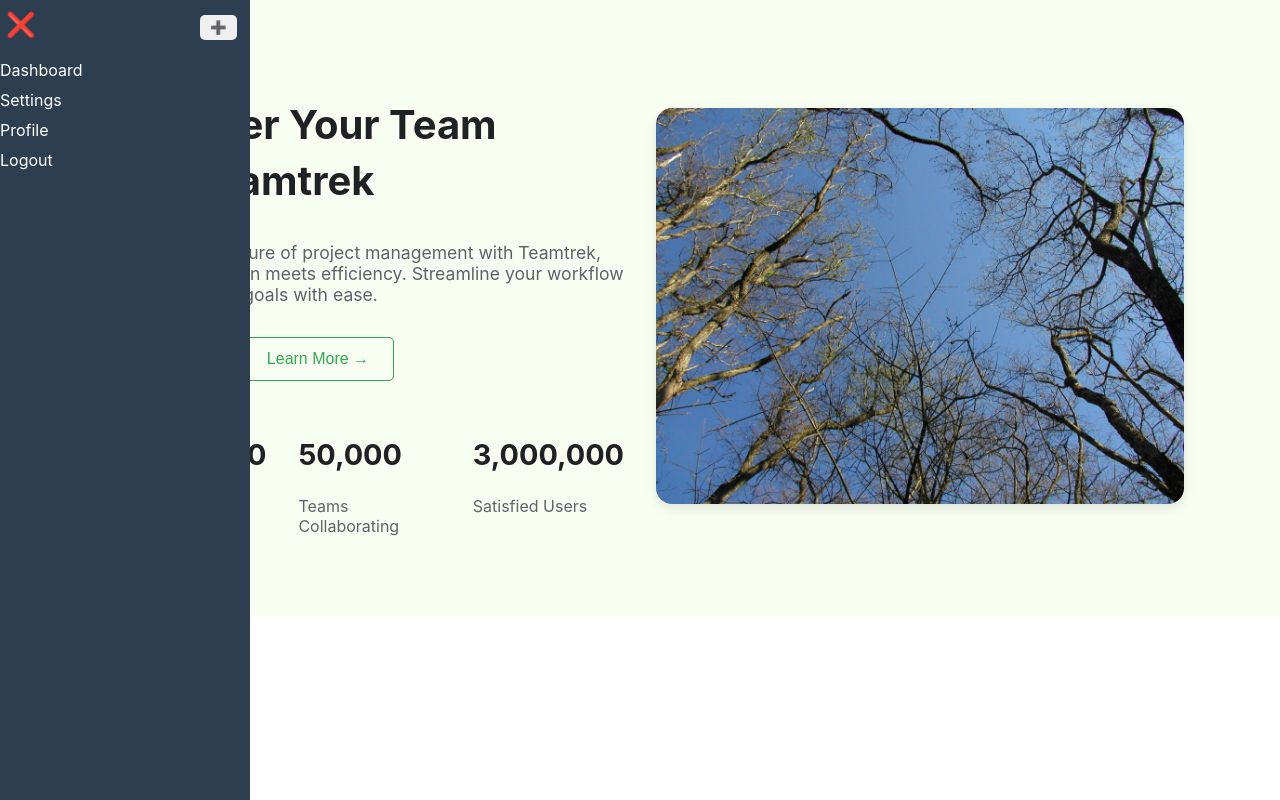
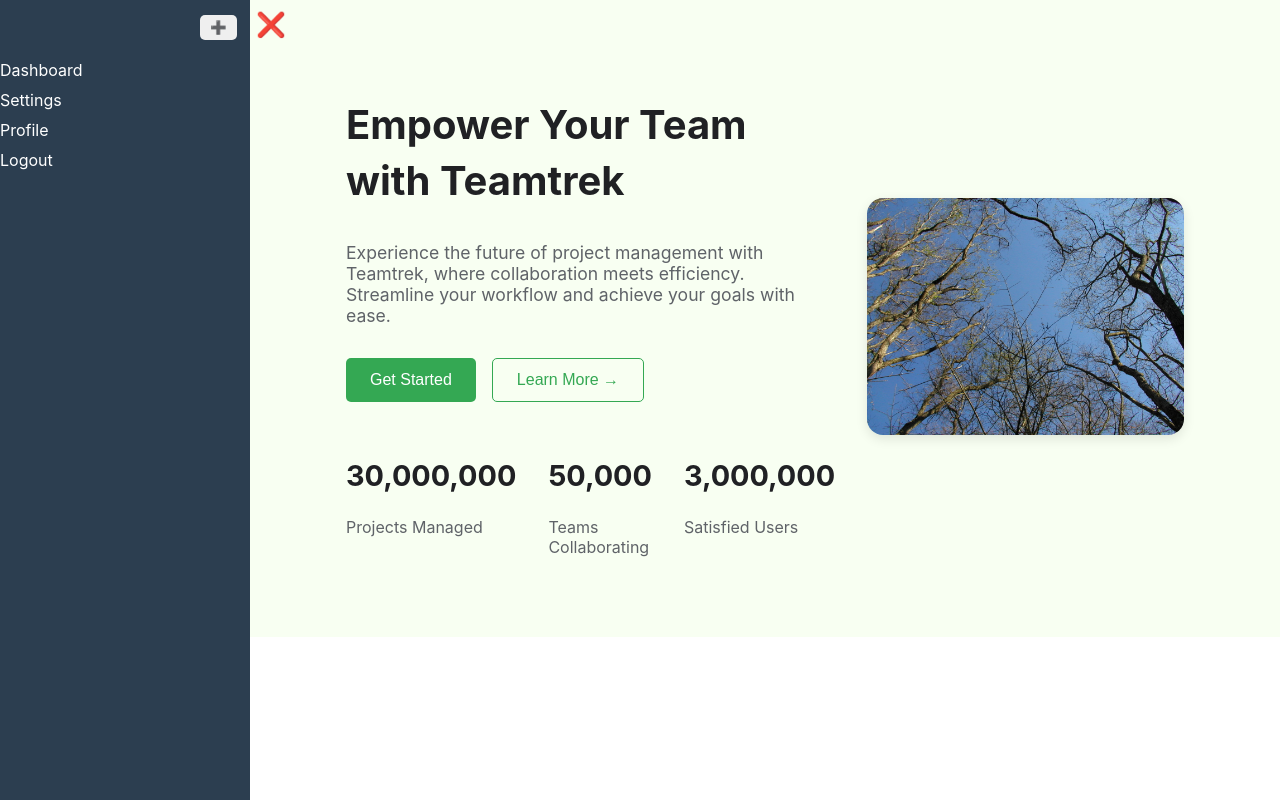
Before and after one commit to Titanantony/teamtrek, a React (Create React App) app in the folder react-frontend/: page / in a window 1280 px wide. Built offline with nearby package versions, Linux system fonts and the light colour scheme.

Commit message:
Chore: make the sidebar responsive when it opens

```diff
--- a/react-frontend/src/Layout/RootLayout.js
+++ b/react-frontend/src/Layout/RootLayout.js
@@ -1,67 +1,151 @@
-import React from 'react';
+import React, { useState, useEffect }  from 'react';
 import { Outlet } from 'react-router-dom';
+import styled from "styled-components";
+
+
+const Appcontent = styled.div`
+  height: 100vh;
+  overflow: hidden;
+  `;
+
+
+
+  const RootLayoutWrapper = styled.div`
+  position: fixed;
+  top: 0;
+  left: 0;
+  height: 100%;
+  width: ${(props) => (props.isOpen ? "250px" : "0px")};
+  background-color: #2c3e50;
+  color: white;
+  transition: width 0.3s ease-in-out;
+`;
+
+const ContentArea = styled.div`
+
+  margin-left: ${(props) => (props.isOpen ? "250px" : "0px")};
+  width: ${(props) => (props.isOpen ? "calc(100% - 250px)" : "100%")};
+  transition: margin-left 0.3s ease-in-out, width 0.3s ease-in-out;
+`;
+
+
+const MenuBar = styled.div`
+  width: 100%;
+  display: flex;
+  align-items: center;
+  justify-content: space-between;
+`;
+
+const Button = styled.button`
+position: absolute;
+  top: 10px;
+  background: none;
+  border: none;
+  color: black;
+  font-size: 1.5rem;
+  cursor: pointer;
+
+  &:hover {
+    color: red;
+  }
+`;
+
+const AddButton = styled.button`
+  position: absolute;
+  top: 15px;
+  left: ${(props) => (props.isOpen ? "200px" : "40px")};
+  border: none;
+  padding: 5px 10px;
+  border-radius: 5px;
+  cursor: pointer;
+  transition: left 0.3s ease-in-out;
+
+  &:hover {
+    background-color: #2980b9;
+  }
+    @media (max-width: 768px) {
+    right: 20px;
+    left: auto;
+  }
+`;
+
+const Nav = styled.nav`
+  margin-top: 60px;
+  display: flex;
+  flex-direction: column;
+  gap: 10px;
+`;
+
+const NavLink = styled.a`
+  text-decoration: none;
+  color: white;
+  font-size: ${(props) => (props.isOpen ? "1rem" : "0")};
+  opacity: ${(props) => (props.isOpen ? "1" : "0")};
+  width: ${(props) => (props.isOpen ? "100%" : "0")};
+  white-space: nowrap;
+  overflow: hidden;
+  transition: all 0.3s ease-in-out;
+
+  &:hover {
+    color: #3498db;
+  }
+`;
 
 const RootLayout = () => {
+  const [isOpen, setIsOpen] = useState(true);
+
+  // Adjust RootLayout default state based on screen width
+  useEffect(() => {
+    const handleResize = () => {
+      if (window.innerWidth <= 768) {
+        setIsOpen(false); // Set RootLayout closed by default on small screens
+      } else {
+        setIsOpen(true); // Set RootLayout open by default on larger screens
+      }
+    };
+
+    window.addEventListener("resize", handleResize);
+    handleResize(); // Initial check
+
+    return () => {
+      window.removeEventListener("resize", handleResize);
+    };
+  }, []);
+
+  const toggleRootLayout = () => {
+    setIsOpen(!isOpen);
+  };
+
   return (
-    <div className="auth-layout">
+    <Appcontent className="auth-layout">
+      <div>
+      <RootLayoutWrapper isOpen={isOpen}>
+
+        <Nav>
+          <NavLink href="#" isOpen={isOpen}>
+            Dashboard
+          </NavLink>
+          <NavLink href="#" isOpen={isOpen}>
+            Settings
+          </NavLink>
+          <NavLink href="#" isOpen={isOpen}>
+            Profile
+          </NavLink>
+          <NavLink href="#" isOpen={isOpen}>
+            Logout
+          </NavLink>
+        </Nav>
+      </RootLayoutWrapper>
+      <MenuBar>
+          <Button onClick={toggleRootLayout}>{isOpen ? "❌" : "☰"}</Button>
+        </MenuBar>
+      <AddButton isOpen={isOpen}>➕</AddButton>
+    </div>
+      <ContentArea className='content' isOpen={isOpen}>
         <Outlet /> {/* Render nested routes here */}
-    </div>
+      </ContentArea>
+    </Appcontent>
   );
 };
 
 export default RootLayout;
-
-
-
-// import React, { useState } from 'react';
-// import { Outlet, Link } from 'react-router-dom';
-// import { useAuth } from '../AuthContext'; // Import AuthContext
-// import './RootLayout.css';
-// import logo from '../images/logo.png';
-
-// const RootLayout = () => {
-//   const [menuOpen, setMenuOpen] = useState(false);
-//   const { isAuthenticated, logout } = useAuth(); // Get auth state
-
-//   const toggleMenu = () => setMenuOpen(!menuOpen);
-
-//   return (
-//     <div>
-//       <nav className="navbar">
-//         <div className="logo">
-//           <Link to="/">
-//             <img src={logo} alt="Athleticon Logo" className="logo-image" />
-//           </Link>
-//         </div>
-//         <div className="menu-icon" onClick={toggleMenu}>
-//           &#9776;
-//         </div>
-//         <ul className={`nav-links ${menuOpen ? 'show' : ''}`}>
-//           <li><Link to="/">Home</Link></li>
-//           <li><Link to="/classes">Classes</Link></li>
-//           {isAuthenticated ? (
-//             <>
-//               <li><Link to="/dashboard">Dashboard</Link></li>
-//               <li><button onClick={logout} className="logout-button">Logout</button></li>
-//             </>
-//           ) : (
-//             <>
-//   <li>
-//     <Link to="/signUp" className="signup">Join us →</Link>
-//   </li>
-//   <li>
-//     <Link to="/signIn" className="join">Sign-In</Link>
-//   </li>
-// </>
-//           )}
-//           <li><a href="#about">About</a></li>
-//         </ul>
-//       </nav>
-//       <main>
-//         <Outlet /> {/* React Router renders child routes here */}
-//       </main>
-//     </div>
-//   );
-// };
-
-// export default RootLayout;
```
